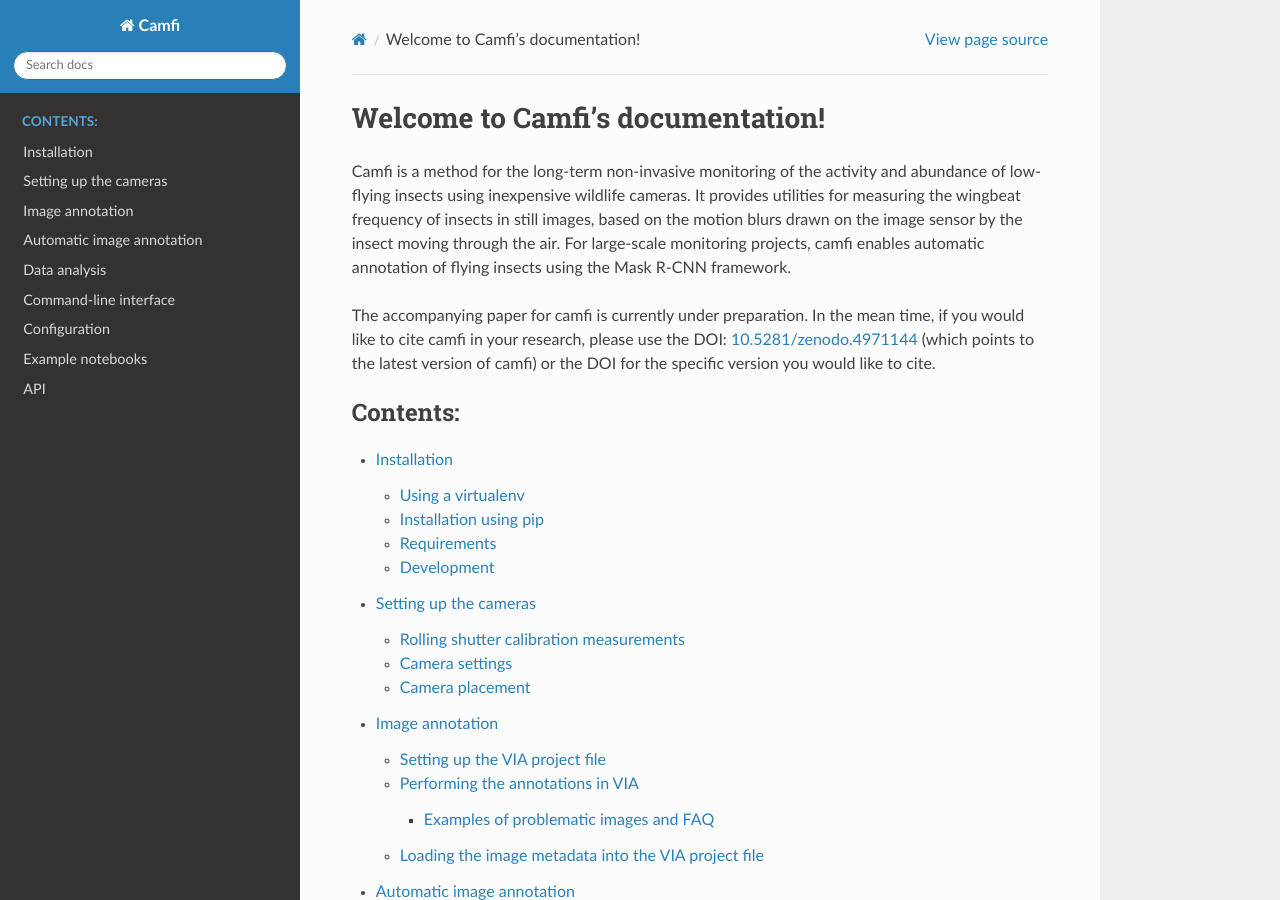
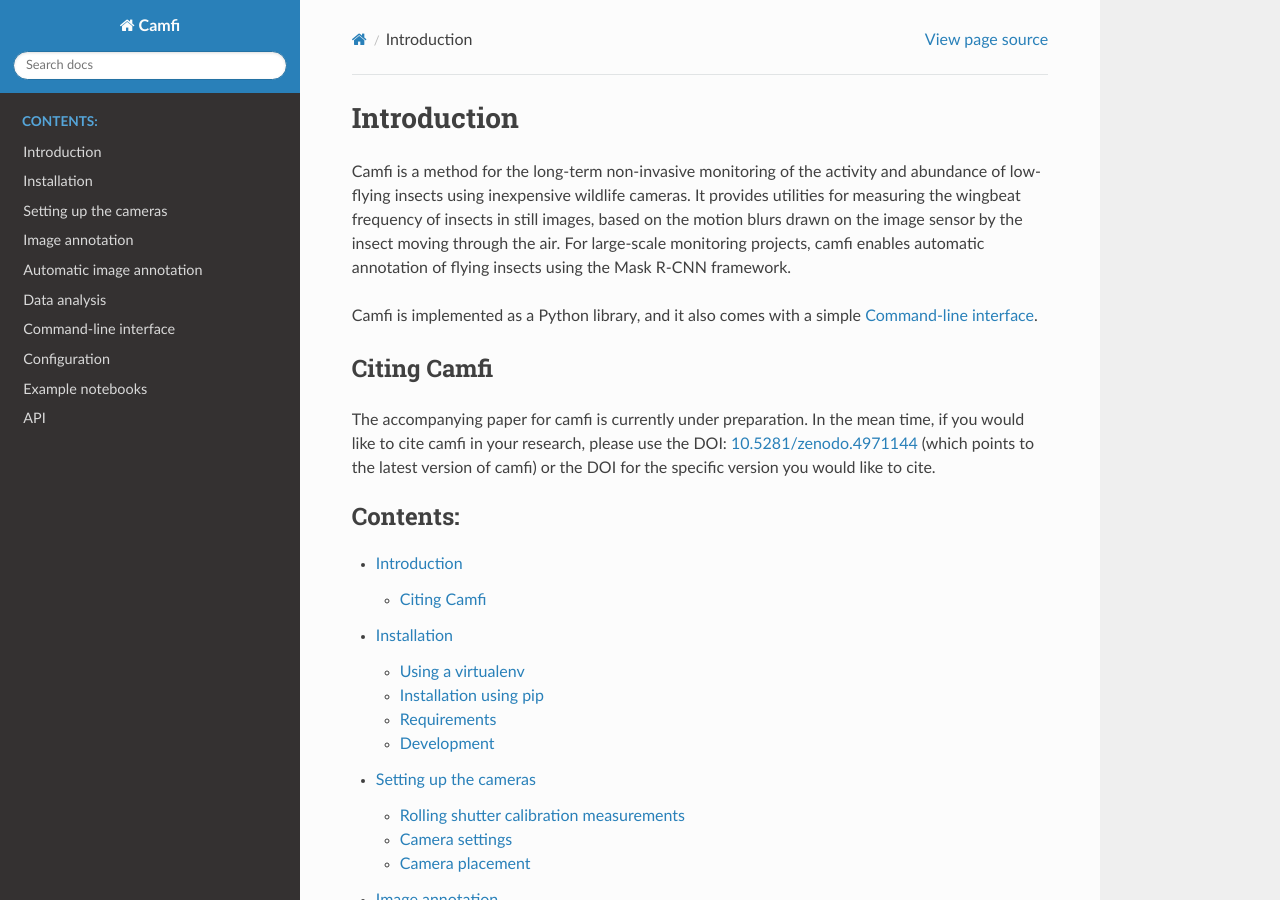
Before and after one commit to J-Wall/camfi, a Sphinx documentation site: the page built from docs/index.rst, in a window 1280 px wide and 900 px high. Built offline with Sphinx 7.4.7 and the Read the Docs theme 2.0.0, drawn with Linux system fonts in a browser that asks for light colours; some of the changed lines change nothing that is shown.

Commit message:
Working on documentation

```diff
--- a/docs/index.rst
+++ b/docs/index.rst
@@ -1,25 +1,10 @@
-Welcome to Camfi's documentation!
-=================================
-
-Camfi is a method for the long-term non-invasive monitoring of the activity and
-abundance of low-flying insects using inexpensive wildlife cameras. It provides
-utilities for measuring the wingbeat frequency of insects in still images,
-based on the motion blurs drawn on the image sensor by the insect moving
-through the air. For large-scale monitoring projects, camfi enables automatic
-annotation of flying insects using the Mask R-CNN framework.
-
-The accompanying paper for camfi is currently under preparation.
-In the mean time, if you would like to cite camfi in your research,
-please use the DOI: `10.5281/zenodo.4971144`_
-(which points to the latest version of camfi)
-or the DOI for the specific version you would like to cite.
-
-.. _10.5281/zenodo.4971144: https://doi.org/10.5281/zenodo.4971144
+.. include:: introduction.rst
 
 .. toctree::
    :maxdepth: 4
    :caption: Contents:
 
+   introduction
    usage/installation
    usage/camera_setup
    usage/image_annotation
--- /dev/null
+++ b/docs/introduction.rst
@@ -0,0 +1,23 @@
+Introduction
+============
+
+Camfi is a method for the long-term non-invasive monitoring of the activity and
+abundance of low-flying insects using inexpensive wildlife cameras. It provides
+utilities for measuring the wingbeat frequency of insects in still images,
+based on the motion blurs drawn on the image sensor by the insect moving
+through the air. For large-scale monitoring projects, camfi enables automatic
+annotation of flying insects using the Mask R-CNN framework.
+
+Camfi is implemented as a Python library,
+and it also comes with a simple :doc:`usage/cli`.
+
+Citing Camfi
+------------
+
+The accompanying paper for camfi is currently under preparation.
+In the mean time, if you would like to cite camfi in your research,
+please use the DOI: `10.5281/zenodo.4971144`_
+(which points to the latest version of camfi)
+or the DOI for the specific version you would like to cite.
+
+.. _10.5281/zenodo.4971144: https://doi.org/10.5281/zenodo.4971144
```
Also changed, not shown: 1 other file.
